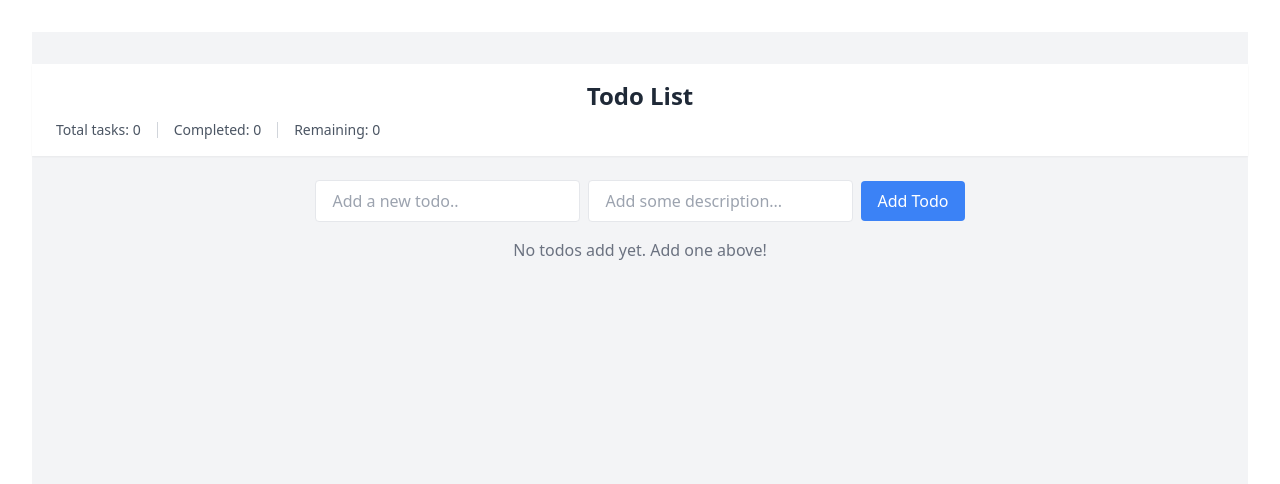
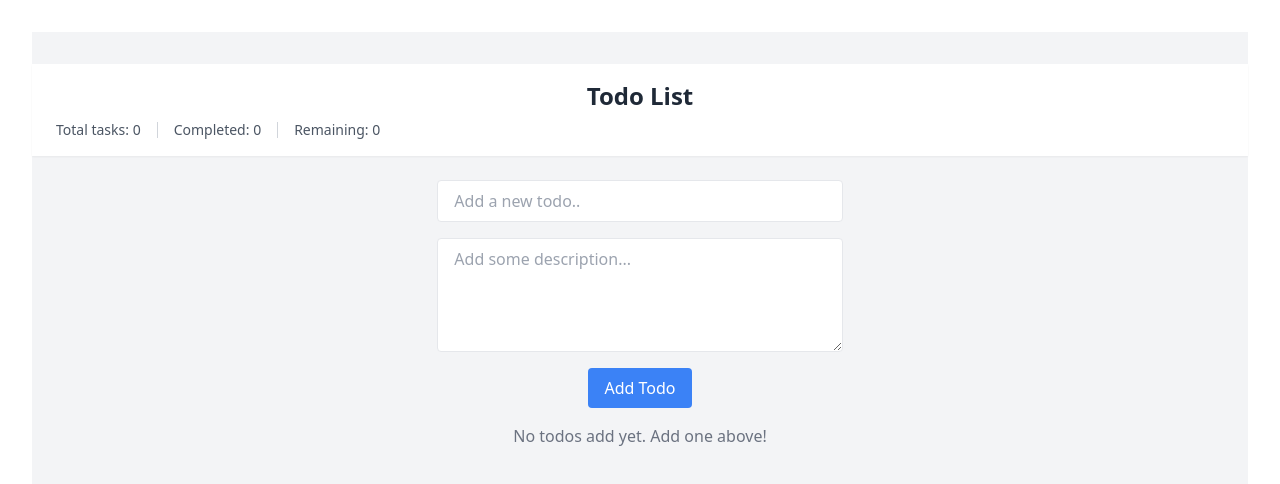
Before and after one commit to Khairul-Imran/react-practice, a React (Vite) app in the folder todolist-app/: page / in a window 1280 px wide. Shown: the top 484 px of the page. Built offline with nearby package versions, Linux system fonts and the light colour scheme.

Commit message:
Made some UI changes.

```diff
--- a/todolist-app/src/components/TodoForm.tsx
+++ b/todolist-app/src/components/TodoForm.tsx
@@ -29,21 +29,21 @@ function TodoForm({ onAddTodo }: TodoFormProps) {
     }
 
     return (
-        <form onSubmit={handleSubmit} className="space-x-2">
+        <form onSubmit={handleSubmit} className="flex flex-col items-center gap-4">
             <input
                 type="text"
                 value={text}
                 onChange={(e) => setText(e.target.value)}
                 placeholder="Add a new todo.."
-                className="px-4 py-2 border rounded focus:outline-none focus:ring-2 focus:ring-blue-500"
+                className="w-1/3 px-4 py-2 border rounded focus:outline-none focus:ring-2 focus:ring-blue-500"
             />
 
-            <input
-                type="text"
+            <textarea
                 value={description}
                 onChange={(e) => setDescription(e.target.value)}
                 placeholder="Add some description..."
-                className="px-4 py-2 border rounded focus:outline-none focus:ring-2 focus:ring-blue-500"
+                className="w-1/3 px-4 py-2 border rounded focus:outline-none focus:ring-2 focus:ring-blue-500"
+                rows={4}
             />
 
             <button
```
